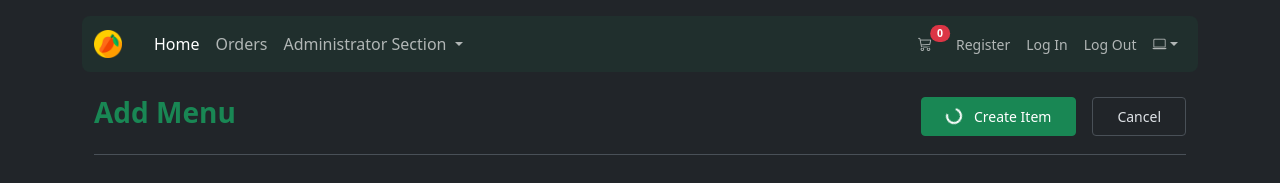
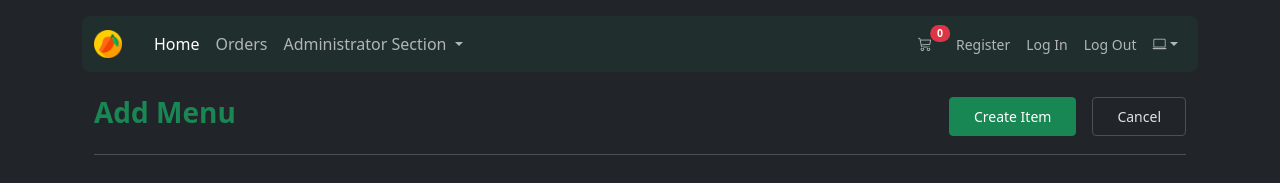
Before and after one commit to TAYYAB-BUKC/Vue---Mango-Fusion, a Vue app in the folder vue-mango-fusion/: page /admin/manage-menu-items/create in a window 1280 px wide. Shown: the top 183 px of the page. Built offline with nearby package versions, Linux system fonts and the light colour scheme.

Commit message:
Redirected user back to list after operation on MenuItemUpsert.

```diff
--- a/vue-mango-fusion/src/views/menu-item/MenuItemUpsert.vue
+++ b/vue-mango-fusion/src/views/menu-item/MenuItemUpsert.vue
@@ -14,8 +14,9 @@
             type="submit"
             form="menuForm"
             class="btn btn-success btn-sm gap-2 rounded-1 px-4 py-2"
+            :disabled="isLoading"
           >
-            <span class="spinner-border spinner-border-sm me-2"></span>
+            <span v-if="isLoading" class="spinner-border spinner-border-sm me-2"></span>
             {{ menuItemIdForUpdate ? 'Update' : 'Create'  }} Item
           </button>
 
@@ -171,6 +172,7 @@
             await menuItemService.CreateMenuItem(formData)
                              .then(() => {
                                 alert(`${menuItem.name} MenuItem Created!!!`);
+                                router.push({name: APP_ROUTE_NAMES.MENU_ITEM_LIST});
                              })
                              .catch((err)=>{
                                 console.error(err);
@@ -180,6 +182,7 @@
             await menuItemService.UpdateMenuItem(menuItemIdForUpdate, formData)
                     .then(() => {
                         alert(`${menuItem.name} MenuItem Updated!!!`);
+                        router.push({name: APP_ROUTE_NAMES.MENU_ITEM_LIST});
                     })
                     .catch((err)=>{
                         console.error(err);
```
